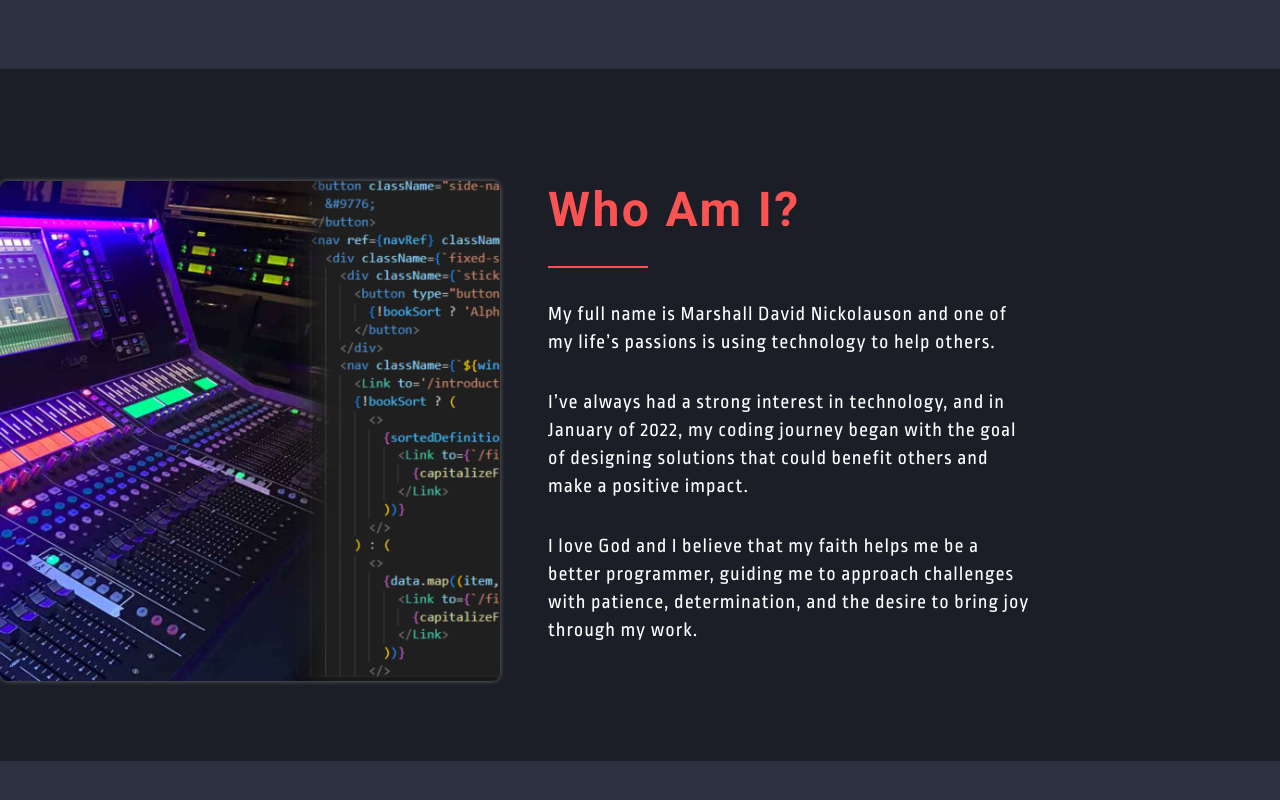
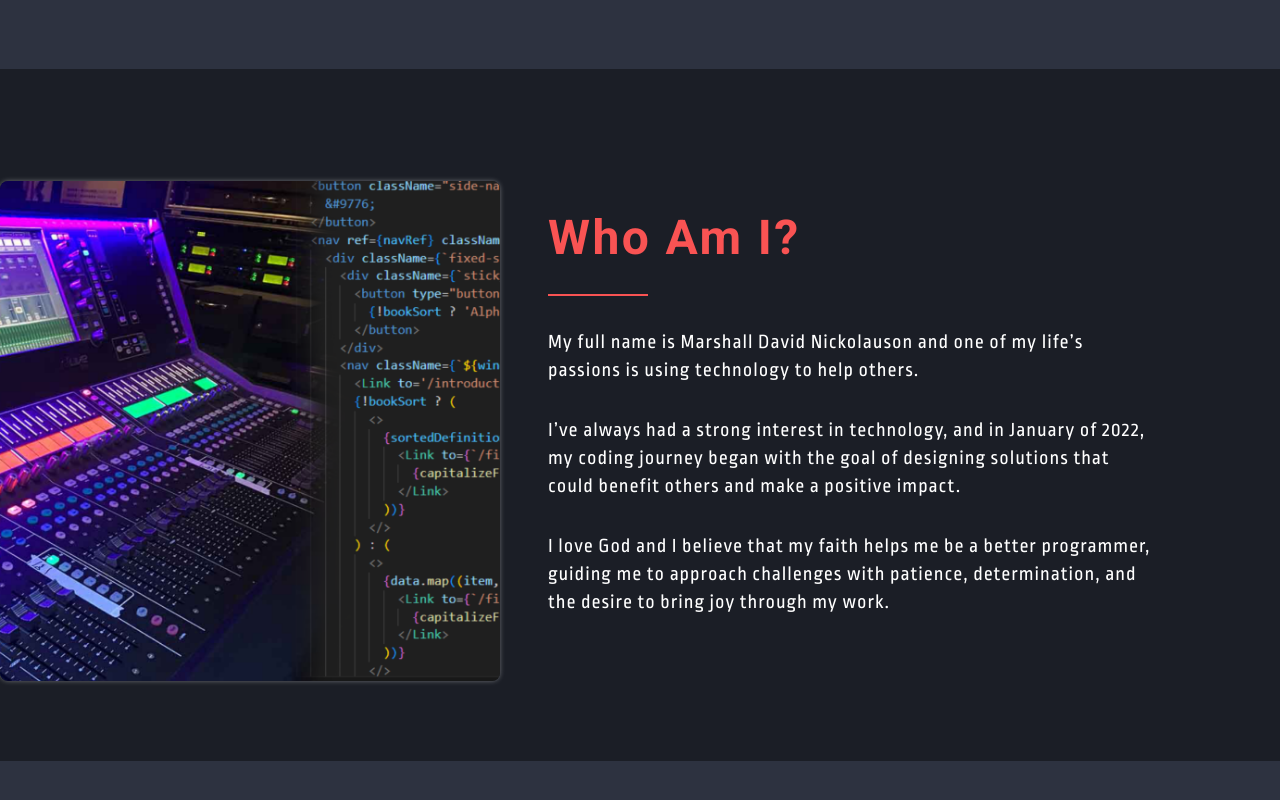
Before and after one commit to MarshallNickolauson/portfolio-website, a React (Vite) app: page / in a window 1280 px wide. Shown: the part 542-1342 px from the top of the page. Built offline with nearby package versions, Linux system fonts and the light colour scheme.

Commit message:
update: styling

```diff
--- a/src/components/AboutSection.jsx
+++ b/src/components/AboutSection.jsx
@@ -14,8 +14,7 @@ const AboutSection = () => {
     return (
         <section className='bg-darkGrayBackground'>
             <div className='container mx-auto py-20 mt-10 lg:mt-20' id='about'>
-                <div ref={divRef} className="flex flex-col-reverse
-             lg:flex-row items-center">
+                <div ref={divRef} className="flex flex-col-reverse lg:flex-row items-center mx-auto">
                     <div className={`flex-shrink-0 mt-8 ${hasBeenViewed ? 'fade-in-left' : 'opacity-0'}`}>
                         <img
                             src={pic}
@@ -23,11 +22,11 @@ const AboutSection = () => {
                             className='max-w-full w-10/12 lg:w-full lg:h-[500px] aspect-square object-cover mx-auto rounded-lg lg:float-right white-shadow hover:cursor-pointer'
                         />
                     </div>
-                    <div className={`flex-1 text-center lg:text-left lg:ml-12 ${hasBeenViewed ? 'fade-in-right' : 'opacity-0'}`}>
+                    <div className={`text-center lg:text-left lg:ml-12 ${hasBeenViewed ? 'fade-in-right' : 'opacity-0'}`}>
                         <div className='space-y-8'>
                             <h1 className="text-mainOrange text-5xl font-roboto font-bold tracking-wider">Who Am I?</h1>
                             <span className="block w-[100px] h-[2px] bg-mainOrange mx-auto lg:mx-0"></span>
-                            <div className='space-y-8 max-w-full w-11/12 mx-auto px-1 lg:px-0 lg:mx-0 lg:w-8/12 pb-8 lg:pb-0'>
+                            <div className='space-y-8 max-w-full w-11/12 lg:w-10/12 mx-auto px-1 lg:px-0 lg:mx-0 pb-8 lg:pb-0'>
                                 <p className="font-ropa text-white tracking-wider text-xl">My full name is Marshall David Nickolauson and one of my life’s passions is using technology to help others.</p>
                                 <p className="font-ropa text-white tracking-wider text-xl">I’ve always had a strong interest in technology, and in January of 2022, my coding journey began with the goal of designing solutions that could benefit others and make a positive impact.</p>
                                 <p className="font-ropa text-white tracking-wider text-xl">I love God and I believe that my faith helps me be a better programmer, guiding me to approach challenges with patience, determination, and the desire to bring joy through my work.</p>
```
